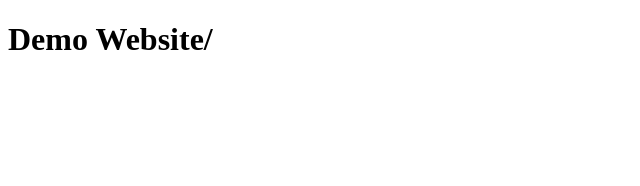
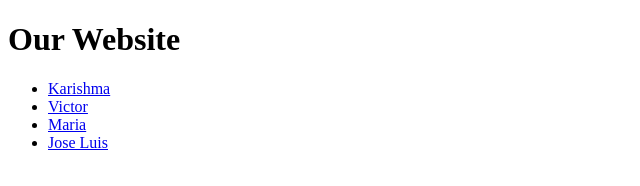
Before and after one commit to mariagbl/demo-website, a plain HTML site: page index.html in a window 1280 px wide. Shown: the whole page, without its empty margins (0-640 px from the left). Drawn offline with Linux system fonts and the light colour scheme.

Commit message:
our names and links to pages

```diff
--- a/index.html
+++ b/index.html
@@ -1,4 +1,15 @@
 <!DOCTYPE html>
 <html>
-<body> <h1> Demo Website/<h1> </body>
+<body>
+
+<h1>Our Website</h1>
+
+<ul>
+    <li><a href="our-team/karishma.html">Karishma</a></li>
+    <li><a href="our-team/victor.html">Victor</a></li>
+    <li><a href="our-team/maria_website.html">Maria</a></li>
+    <li><a href="our-team/jose.html">Jose Luis</a></li>
+  </ul>
+
+</body>
 </html>
```
